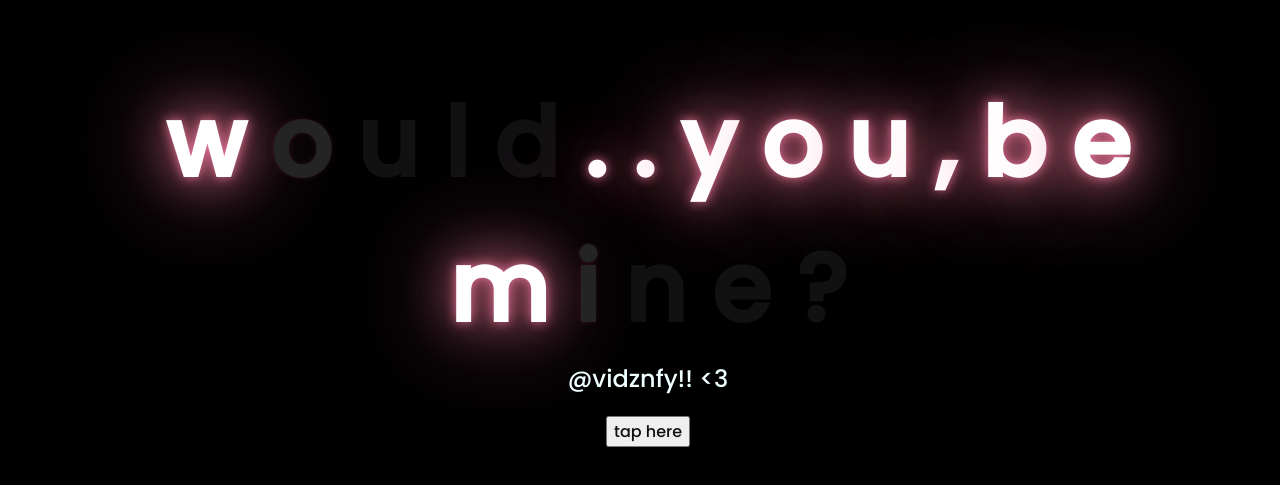
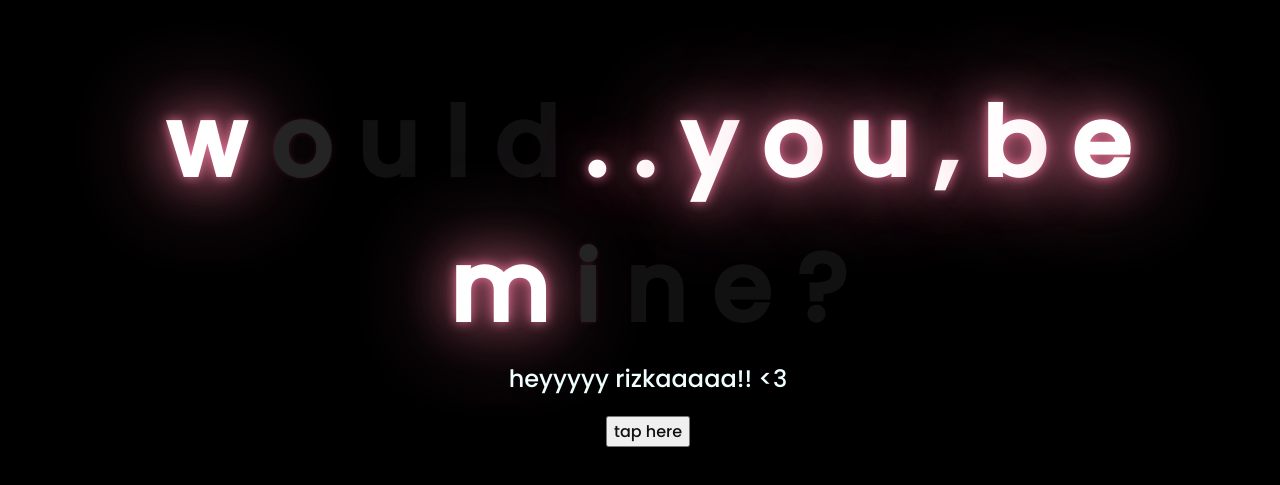
Before and after one commit to Davidnfy/flower, a plain HTML site: page index.html in a window 1280 px wide. Shown: the part 149-634 px from the top of the page. Drawn offline with Linux system fonts and the light colour scheme.

Commit message:
Update index.html

```diff
--- a/index.html
+++ b/index.html
@@ -32,7 +32,7 @@
         <span>?</span>
     </div>
     <div class="description">
-        <span>@vidznfy!! <3</span>
+        <span>heyyyyy rizkaaaaa!! <3</span>
     </div>
     <div class="button">
         <button>
```
